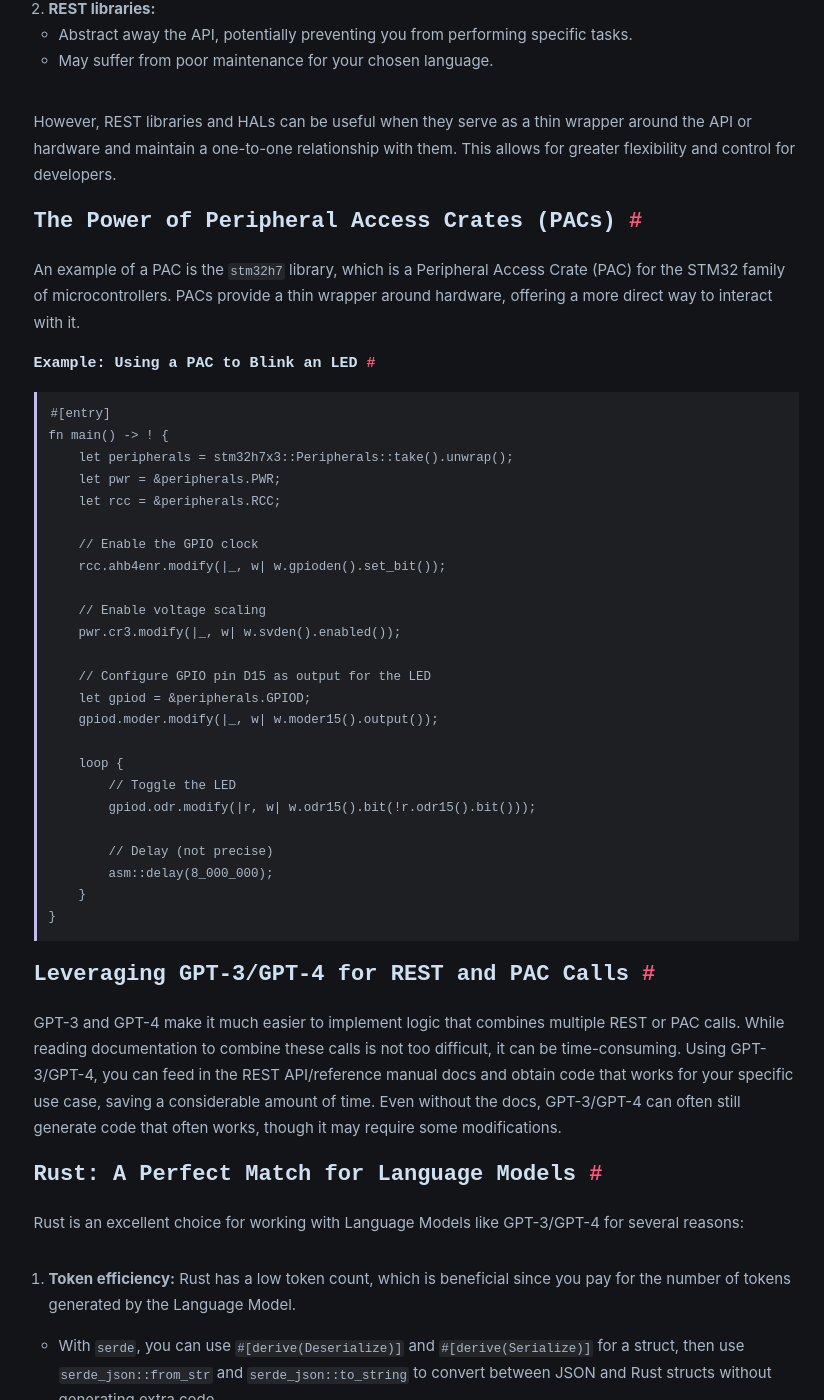
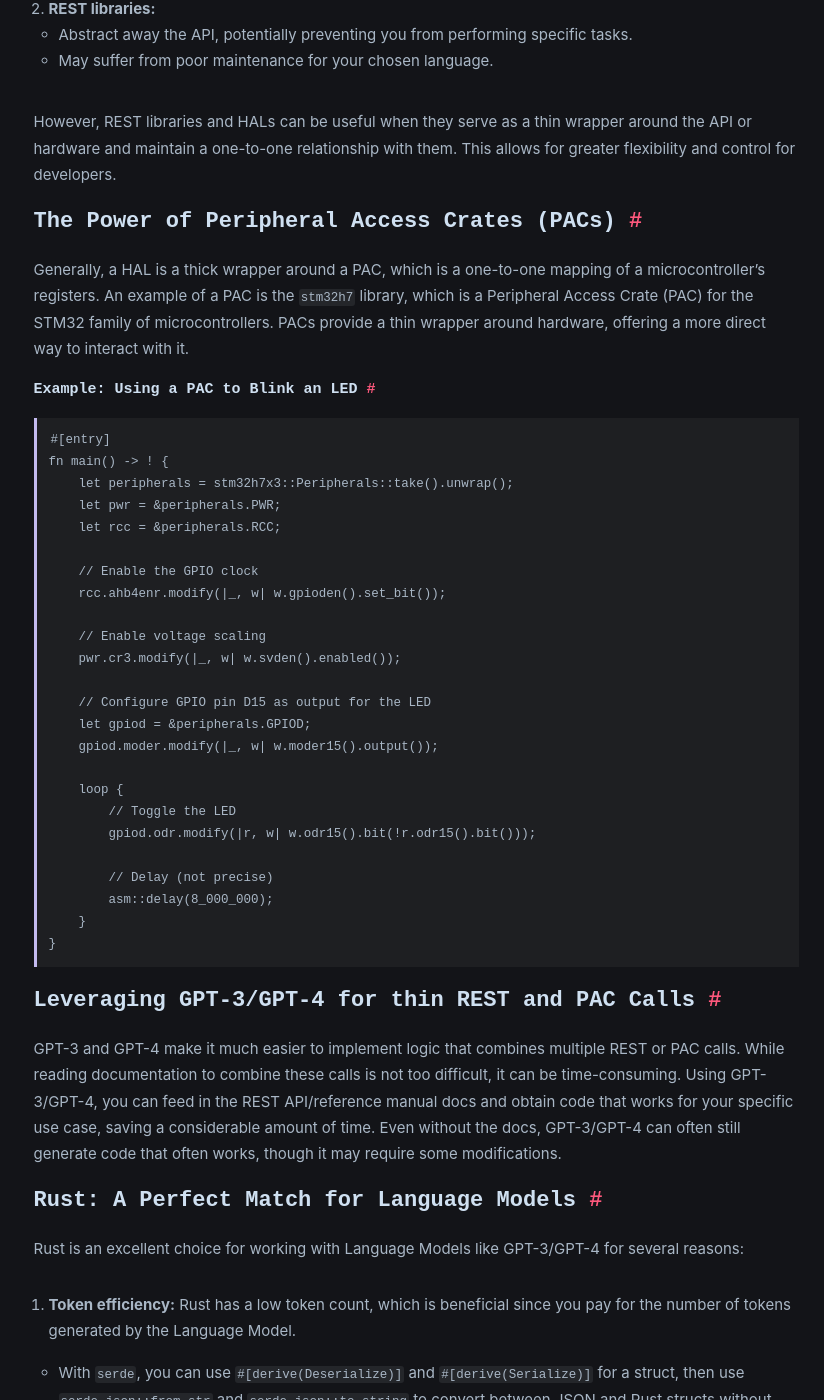
Before and after one commit to andrewgazelka/andrewgazelka.github.io, a Jekyll site: the page built from _posts/2023-04-06-gpt-hals-and-rest-libs.markdown, in a window 1280 px wide and 1400 px high, scrolled down 667 px. Shown: the whole window, without its empty margins (224-1048 px from the left). Built offline with Jekyll 4.4.1, drawn with Linux system fonts in a browser that asks for light colours; some web fonts are replaced.

Commit message:
more examples

````diff
--- a/_posts/2023-04-06-gpt-hals-and-rest-libs.markdown
+++ b/_posts/2023-04-06-gpt-hals-and-rest-libs.markdown
@@ -36,6 +36,7 @@ a one-to-one relationship with them. This allows for greater flexibility and con
 
 ## The Power of Peripheral Access Crates (PACs)
 
+Generally, a HAL is a thick wrapper around a PAC, which is a one-to-one mapping of a microcontroller's registers.
 An example of a PAC is the `stm32h7` library, which is a Peripheral Access Crate (PAC) for the STM32 family of
 microcontrollers. PACs provide a thin wrapper around hardware, offering a more direct way to interact with it.
 
@@ -68,7 +69,7 @@ fn main() -> ! {
 }
 ```
 
-## Leveraging GPT-3/GPT-4 for REST and PAC Calls
+## Leveraging GPT-3/GPT-4 for thin REST and PAC Calls
 
 GPT-3 and GPT-4 make it much easier to implement logic that combines multiple REST or PAC calls. While reading
 documentation to combine these calls is not too difficult, it can be time-consuming. Using GPT-3/GPT-4, you can feed in
````
